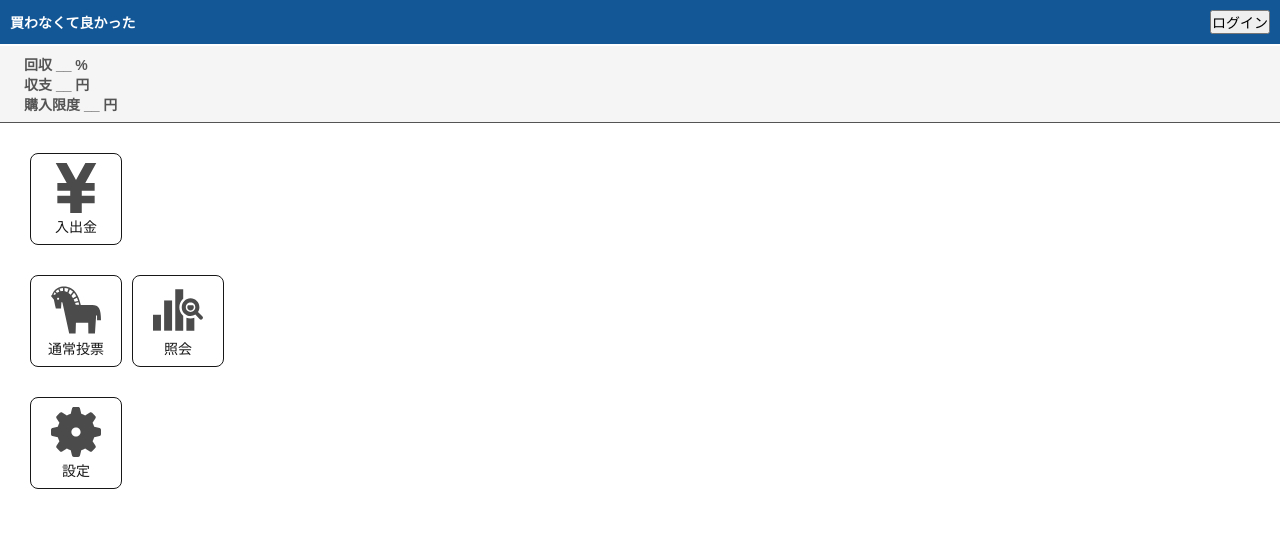
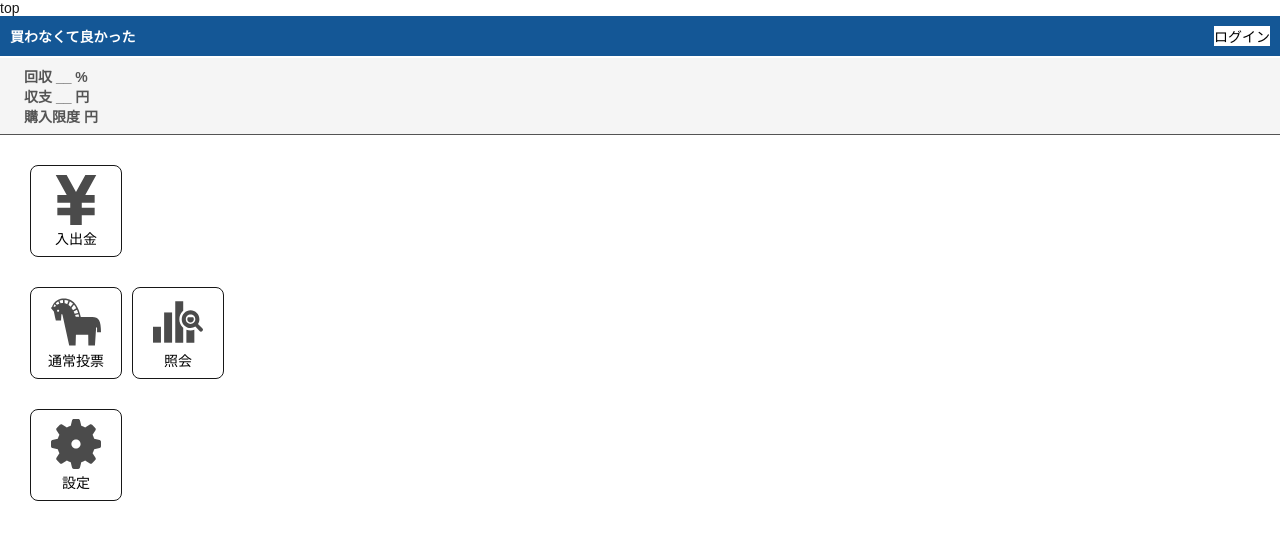
Before and after one commit to Rininmmmment/kawanakute-yokatta, a Next.js app in the folder frontend/: page / in a window 1280 px wide. Shown: the top 540 px of the page. Built offline with nearby package versions, Linux system fonts and the light colour scheme; no server answers; the database is empty.

Commit message:
入金機能追加

```diff
--- a/frontend/firebaseConfig.js
+++ b/frontend/firebaseConfig.js
@@ -23,4 +23,4 @@ const app = initializeApp(firebaseConfig);
 const auth = getAuth(app);
 const db = getFirestore(app);
 
-export { app, auth };
+export { app, auth, db };
--- /dev/null
+++ b/frontend/src/components/Payment.js
@@ -0,0 +1,22 @@
+import Title from "../components/Title";
+import PaymentForm from "../components/PaymentForm";
+import PaymentCompleted from "../components/PaymentCompleted";
+import { useState } from "react";
+
+export default function Payment() {
+    const [displayForm, setdisplayForm] = useState(true);
+    const [deposit, setdeposit] = useState(0);
+
+    const handleDisplay = (deposit) => {
+        setdisplayForm(false);
+        setdeposit(deposit);
+    };
+
+    return (
+        <>
+            <Title title="入金指示" />
+            {displayForm && <PaymentForm onButtonClick={handleDisplay} />}
+            {!displayForm && <PaymentCompleted deposit={deposit} />}
+        </>
+    );
+}
--- /dev/null
+++ b/frontend/src/components/PaymentCompleted.js
@@ -0,0 +1,13 @@
+export default function PaymentCompleted({ deposit, }) {
+    // 子コンポーネントからクリックされたボタンの情報を受け取る
+    const handleButtonClick = (buttonName) => {
+        setdisplayTarget(buttonName);
+    };
+
+    return (
+        <>
+            <p>{deposit}円の入金が完了しました。</p>
+            {/* <button onButtonClick={handleButtonClick}>戻る</button> */}
+        </>
+    );
+}
--- /dev/null
+++ b/frontend/src/components/PaymentForm.js
@@ -0,0 +1,41 @@
+import Title from "../components/Title";
+import { getCurrentUserId } from "../lib/auth";
+import { upsertBalance } from "../lib/payment";
+import { useState } from "react";
+
+import styles from '@/styles/Payment.module.css';
+
+export default function Payment({ onButtonClick }) {
+    const currentUserId = getCurrentUserId();
+    const [deposit, setdeposit] = useState("0");
+
+    const handleDepositChange = (event) => {
+        const value = event.target.value;
+        if (!isNaN(value) || value === "") {
+            setdeposit(value);
+        }
+    };
+
+    const handleFormSubmit = (event) => {
+        onButtonClick(deposit);
+        upsertBalance(event, currentUserId, deposit);
+    };
+
+    return (
+        <>
+            <form onSubmit={handleFormSubmit}>
+                <label className={styles.label}>
+                    入金金額
+                    <input
+                        type="text"
+                        value={deposit}
+                        onChange={handleDepositChange} />円
+                </label>
+                <button
+                    type="submit"
+                    className={styles.btn}
+                > 確認</button>
+            </form >
+        </>
+    );
+}
--- /dev/null
+++ b/frontend/src/components/Title.js
@@ -0,0 +1,9 @@
+import styles from '@/styles/Title.module.css';
+
+export default function Title({ title }) {
+    return (
+        <>
+            <h2 className={styles.title}>{title}</h2>
+        </>
+    );
+}
--- /dev/null
+++ b/frontend/src/components/Top.js
@@ -0,0 +1,68 @@
+import Image from "next/image";
+import { getCurrentUserId } from "../lib/auth";
+
+import { getBalance } from "../lib/payment";
+import { useState, useEffect } from "react";
+
+
+import styles from '@/styles/Home.module.css';
+import yenPic from "/public/images/yen.svg";
+import horsePic from "/public/images/horse.svg";
+import analyzePic from "/public/images/analyze.svg";
+import settingPic from "/public/images/setting.svg";
+
+export default function Top({ onButtonClick }) {
+    const currentUserId = getCurrentUserId();
+    const [balance, setBalance] = useState(null);
+
+    // 残金を状態にセット
+    useEffect(() => {
+        const fetchBalance = async () => {
+            const balanceData = await getBalance(currentUserId);
+            setBalance(balanceData);
+        };
+        fetchBalance();
+    }, [currentUserId]);
+
+    return (
+        <>
+            <div className={styles.mainInfo}>
+                <h2>回収 __ %</h2>
+                <h2>収支 __ 円</h2>
+                <h3>購入限度 {balance} 円</h3>
+            </div>
+            <div>
+                <div className={styles.menuContainer}>
+                    <div className={styles.menuBtn}>
+                        <button onClick={() => onButtonClick("payment")}>
+                            <Image src={yenPic} alt="Profile Picture" width={50} height={50} />
+                            <p>入出金</p>
+                        </button>
+                    </div>
+                </div>
+                <div className={styles.menuContainer}>
+                    <div className={styles.menuBtn}>
+                        <button onClick={() => onButtonClick("vote")}>
+                            <Image src={horsePic} alt="Profile Picture" width={50} height={50} />
+                            <p>通常投票</p>
+                        </button>
+                    </div>
+                    <div className={styles.menuBtn}>
+                        <button onClick={() => onButtonClick("inquiry")}>
+                            <Image src={analyzePic} alt="Profile Picture" width={50} height={50} />
+                            <p>照会</p>
+                        </button>
+                    </div>
+                </div>
+                <div className={styles.menuContainer}>
+                    <div className={styles.menuBtn}>
+                        <button onClick={() => onButtonClick("setting")}>
+                            <Image src={settingPic} alt="Profile Picture" width={50} height={50} />
+                            <p>設定</p>
+                        </button>
+                    </div>
+                </div>
+            </div>
+        </>
+    );
+}
--- a/frontend/src/lib/auth.js
+++ b/frontend/src/lib/auth.js
@@ -1,5 +1,5 @@
 // lib/auth.js
-import { GoogleAuthProvider, signInWithPopup, signOut } from "firebase/auth";
+import { GoogleAuthProvider, signInWithPopup, signOut, getAuth } from "firebase/auth";
 import { auth } from "../../firebaseConfig";
 
 export const signInWithGoogle = async () => {
@@ -19,3 +19,9 @@ export const logout = async () => {
         console.error("Logout Error:", error);
     }
 };
+
+// 現在のユーザーIDを取得
+export const getCurrentUserId = () => {
+    const user = auth.currentUser;
+    return user ? user.uid : null;  // ログインしていればユーザーIDを返す
+};
--- /dev/null
+++ b/frontend/src/lib/payment.js
@@ -0,0 +1,35 @@
+import { doc, setDoc, getDoc } from "firebase/firestore";
+import { db } from "../../firebaseConfig";
+
+export const getBalance = async (userId) => {
+    const userDocRef = doc(db, "money", userId);  // "money"コレクション内のuserIdに対応するドキュメントを取得
+    try {
+        const docSnap = await getDoc(userDocRef);
+
+        if (docSnap.exists()) {
+            // ドキュメントが存在する場合、データを返す
+            console.log("残金データ:", docSnap.data().balance);
+            return docSnap.data().balance;  // 取得したデータを返す
+        } else {
+            console.log("指定されたユーザーのドキュメントは存在しません");
+        }
+    } catch (error) {
+        console.error("ドキュメントの取得中にエラーが発生しました:", error);
+    }
+};
+
+// 残金項目をupsertする関数
+export const upsertBalance = async (event, userId, balance) => {
+    event.preventDefault();
+    const balanceData = await getBalance(userId);
+    const userDocRef = doc(db, "money", userId);
+    try {
+        await setDoc(userDocRef, {
+            balance: parseInt(balance, 10) + parseInt(balanceData, 10),
+        }, { merge: true });
+
+        console.log("残金項目がアップサートされました");
+    } catch (error) {
+        console.error("アップサート中にエラーが発生しました:", error);
+    }
+};
--- a/frontend/src/pages/index.js
+++ b/frontend/src/pages/index.js
@@ -1,14 +1,18 @@
+import { useState } from "react";
 import Head from "next/head";
-import Image from "next/image";
 import Auth from "../components/Auth";
+import Top from "../components/Top";
+import Payment from "../components/Payment";
 import styles from '@/styles/Home.module.css';
-import yenPic from "/public/images/yen.svg";
-import horsePic from "/public/images/horse.svg";
-import analyzePic from "/public/images/analyze.svg";
-import settingPic from "/public/images/setting.svg";
-
 
 export default function Home() {
+    const [displayTarget, setdisplayTarget] = useState("top");
+
+    // 子コンポーネントからクリックされたボタンの情報を受け取る
+    const handleButtonClick = (buttonName) => {
+        setdisplayTarget(buttonName);
+    };
+
     return (
         <>
             <Head>
@@ -16,7 +20,7 @@ export default function Home() {
                 <meta name="viewport" content="width=device-width, initial-scale=1" />
                 <link rel="icon" href="/favicon.ico" />
             </Head>
-            <div>
+            <div>{displayTarget}
                 <header className={styles.header}>
                     <h1>買わなくて良かった</h1>
                     <div>
@@ -24,48 +28,17 @@ export default function Home() {
                     </div>
                 </header>
                 <main>
-                    <div className={styles.mainInfo}>
-                        <h2>回収 __ %</h2>
-                        <h2>収支 __ 円</h2>
-                        <h3>購入限度 __ 円</h3>
-                    </div>
-                    <div>
-                        <div className={styles.menuContainer}>
-                            <div className={styles.menuBtn}>
-                                <a href="#">
-                                    <Image src={yenPic} alt="Profile Picture" width={50} height={50} />
-                                    <p>入出金</p>
-                                </a>
-                            </div>
-                        </div>
-                        <div className={styles.menuContainer}>
-                            <div className={styles.menuBtn}>
-                                <a href="#">
-                                    <Image src={horsePic} alt="Profile Picture" width={50} height={50} />
-                                    <p>通常投票</p>
-                                </a>
-                            </div>
-                            <div className={styles.menuBtn}>
-                                <a href="#">
-                                    <Image src={analyzePic} alt="Profile Picture" width={50} height={50} />
-                                    <p>照会</p>
-                                </a>
-                            </div>
-                        </div>
-                        <div className={styles.menuContainer}>
-                            <div className={styles.menuBtn}>
-                                <a href="#">
-                                    <Image src={settingPic} alt="Profile Picture" width={50} height={50} />
-                                    <p>設定</p>
-                                </a>
-                            </div>
-                        </div>
-
-                    </div>
-                </main>
+                    {displayTarget != "top" && <button onClick={() => handleButtonClick("top")}>トップに戻る</button>}
+                    {displayTarget === "top" && <Top onButtonClick={handleButtonClick} />}
+                    {displayTarget === "payment" && <Payment />}
+                    {/* {displayTarget === "top" && <Top onButtonClick={handleButtonClick} />}
+                    {displayTarget === "top" && <Top onButtonClick={handleButtonClick} />}
+                    {displayTarget === "top" && <Top onButtonClick={handleButtonClick} />} */}
+                    {/* <Payment /> */}
+                </main >
                 <footer >
                 </footer>
-            </div>
+            </div >
         </>
     );
 }
--- /dev/null
+++ b/frontend/src/styles/Payment.module.css
@@ -0,0 +1,18 @@
+.label {
+    display: flex;
+    width: 90%;
+    margin: 0 5%;
+    padding-bottom: 20px;
+    gap: 10px;
+}
+
+.btn {
+    background-color: #4a90d1;
+    width: 90%;
+    color: #fff;
+    border-radius: 8px;
+    margin: 0 5%;
+    padding: 5px;
+    border: 1px solid black;
+    font-size: 20px;
+}
--- /dev/null
+++ b/frontend/src/styles/Title.module.css
@@ -0,0 +1,8 @@
+.title {
+    text-align: center;
+    font-size: 18px;
+    border-top: 1px solid;
+    border-bottom: 1px solid;
+    padding: 10px 0;
+    margin: 15px 0 30px;
+}
--- a/frontend/src/styles/globals.css
+++ b/frontend/src/styles/globals.css
@@ -1,6 +1,7 @@
 :root {
   --background: #ffffff;
   --foreground: #171717;
+  --btn:
 }
 
 @media (prefers-color-scheme: dark) {
@@ -36,6 +37,11 @@ a {
   text-decoration: none;
 }
 
+button {
+  background-color: #ffffff;
+  border: none;
+}
+
 @media (prefers-color-scheme: dark) {
   html {
     color-scheme: dark;
```
